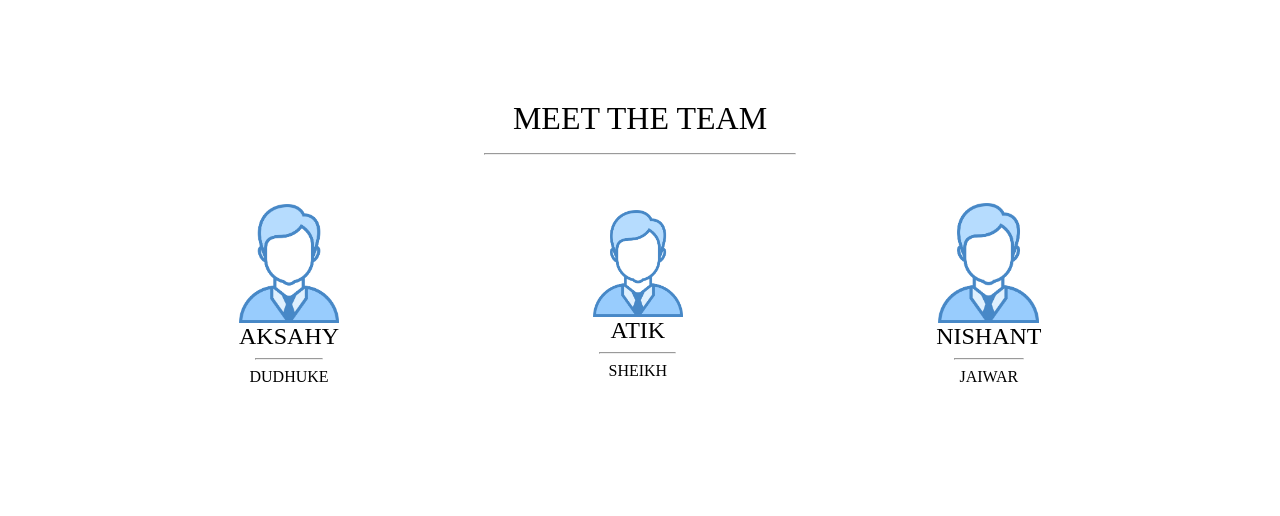
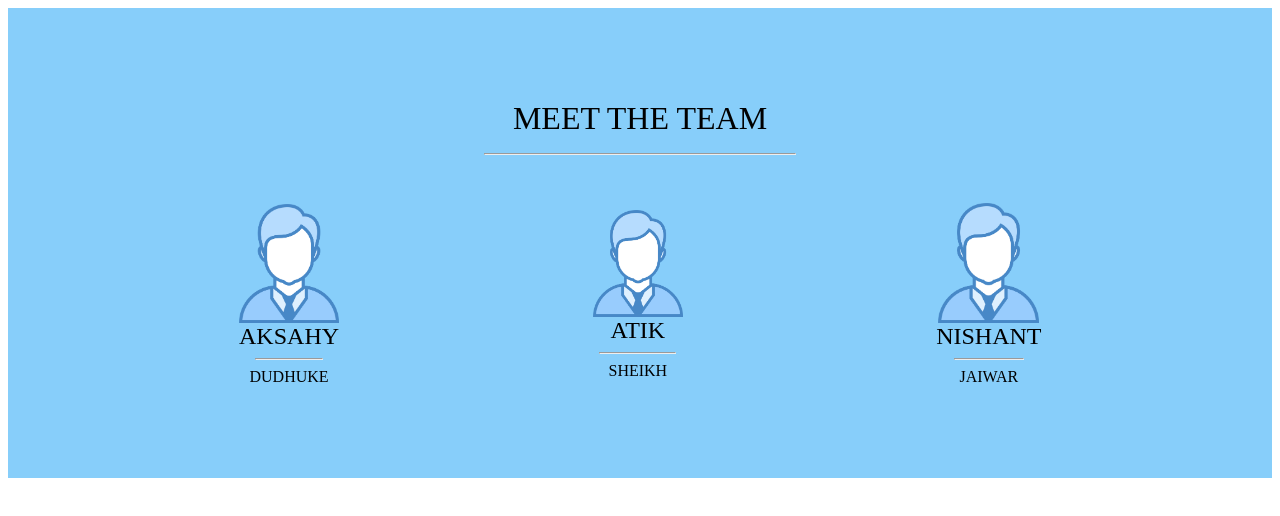
Before and after one commit to 2003AKSHAY/PROJECT, a plain HTML site: page pro3.html in a window 1280 px wide. Drawn offline with Linux system fonts and the light colour scheme.

Commit message:
new contact

```diff
--- a/pro3.html
+++ b/pro3.html
@@ -7,7 +7,7 @@
 
 <body>
 
-<table width="100%">
+<table width="100%" bgcolor="#87CEFA" >
     <tr>
         <td>
             <br><br><br><br>
```
